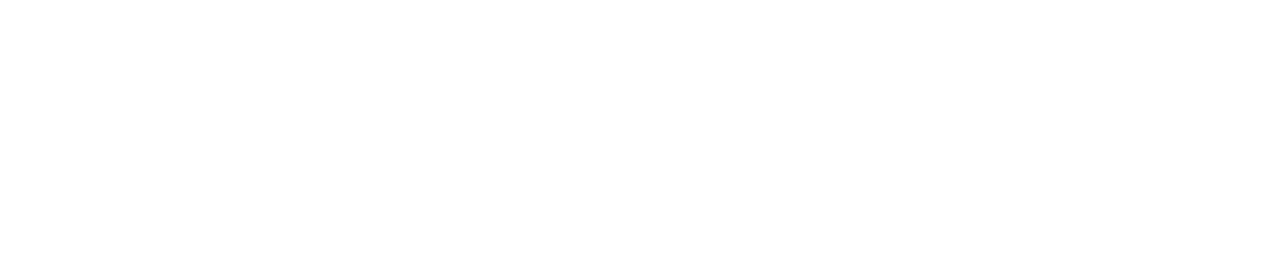
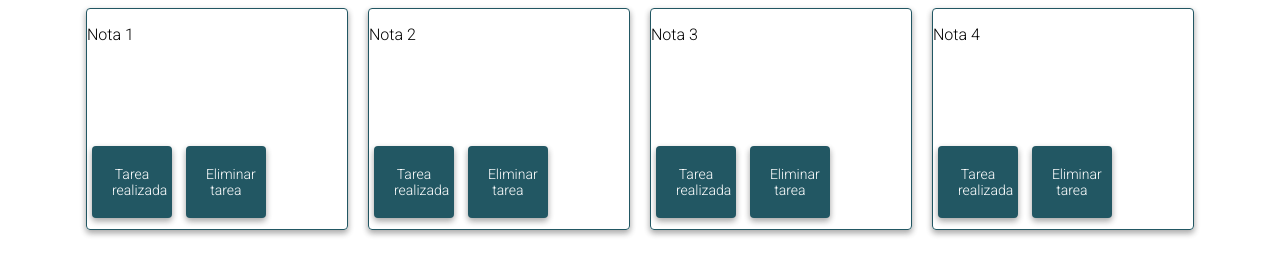
Before and after one commit to Federicovilla09/Block-de-notas, a plain HTML site: page tareas-por-hacer.html in a window 1280 px wide. Drawn offline with Linux system fonts and the light colour scheme.

Commit message:
Cree las notas y los estilos

```diff
--- a/tareas-por-hacer.css
+++ b/tareas-por-hacer.css
@@ -1,3 +1,79 @@
 body {
   font-family: 'Roboto', sans-serif;
 }
+
+.container {
+  display: flex;
+  flex-direction: row ;
+  justify-content: center;
+  gap: 20px;
+}
+
+.color1 {
+  width: 260px;
+  height: 220px;
+  border-radius: 4px;
+  box-shadow: rgba(0, 0, 0, 0.16) 0px 3px 6px, rgba(0, 0, 0, 0.23) 0px 3px 6px;
+  border: 1px solid #225763;
+}
+
+.color1 button {
+  margin-top: 86px;
+}
+
+.color2 {
+  width: 260px;
+  height: 220px;
+  border-radius: 4px;
+  box-shadow: rgba(0, 0, 0, 0.16) 0px 3px 6px, rgba(0, 0, 0, 0.23) 0px 3px 6px;
+  border: 1px solid #225763;
+}
+
+
+.color2 button {
+  margin-top: 86px;
+}
+
+.color3 {
+  width: 260px;
+  height: 220px;
+  border-radius: 4px;
+  box-shadow: rgba(0, 0, 0, 0.16) 0px 3px 6px, rgba(0, 0, 0, 0.23) 0px 3px 6px;
+  border: 1px solid #225763;
+}
+
+
+.color3 button {
+  margin-top: 86px;
+}
+
+.color4 {
+  width: 260px;
+  height: 220px;
+  border-radius: 4px;
+  box-shadow: rgba(0, 0, 0, 0.16) 0px 3px 6px, rgba(0, 0, 0, 0.23) 0px 3px 6px;
+  border: 1px solid #225763;
+}
+
+
+.color4 button {
+  margin-top: 86px;
+}
+
+button {
+  display: inline-block;
+  border-radius: 4px;
+  box-shadow: rgba(0, 0, 0, 0.16) 0px 3px 6px, rgba(0, 0, 0, 0.23) 0px 3px 6px;
+  background-color: #225763;
+  border: none;
+  color: #FFFFFF;
+  margin: 5px;
+  font-family: 'Roboto', sans-serif;
+  font-size: 14px;
+  text-align: center;
+  padding: 20px;
+  width: 80px;
+  height: 160;
+  transition: all 0.5s;
+  cursor: pointer;
+}
--- a/tareas-por-hacer.html
+++ b/tareas-por-hacer.html
@@ -1,16 +1,42 @@
 <!DOCTYPE html>
 <html lang="en">
+
 <head>
   <meta charset="UTF-8">
   <meta http-equiv="X-UA-Compatible" content="IE=edge">
   <meta name="viewport" content="width=device-width, initial-scale=1.0">
   <title>Document</title>
-  <link rel="stylesheet" href="./tareas-por-hacer.html">
-    <link rel="preconnect" href="https://fonts.googleapis.com">
-    <link rel="preconnect" href="https://fonts.gstatic.com" crossorigin>
-    <link href="https://fonts.googleapis.com/css2?family=Roboto:wght@300&display=swap" rel="stylesheet">
+  <link rel="stylesheet" href="./tareas-por-hacer.css">
+  <link rel="preconnect" href="https://fonts.googleapis.com">
+  <link rel="preconnect" href="https://fonts.gstatic.com" crossorigin>
+  <link href="https://fonts.googleapis.com/css2?family=Roboto:wght@300&display=swap" rel="stylesheet">
 </head>
+
 <body>
 
+  <div class="container">
+    <div class="color1">
+      <p>Nota 1</p>
+      <button>Tarea realizada</button>
+      <button>Eliminar tarea</button>
+    </div>
+    <div class="color2">
+      <p>Nota 2</p>
+      <button>Tarea realizada</button>
+      <button>Eliminar tarea</button>
+    </div>
+    <div class="color3">
+      <p>Nota 3</p>
+      <button>Tarea realizada</button>
+      <button>Eliminar tarea</button>
+    </div>
+    <div class="color4">
+      <p>Nota 4</p>
+      <button>Tarea realizada</button>
+      <button>Eliminar tarea</button>
+    </div>
+  </div>
+
 </body>
+
 </html>
```
